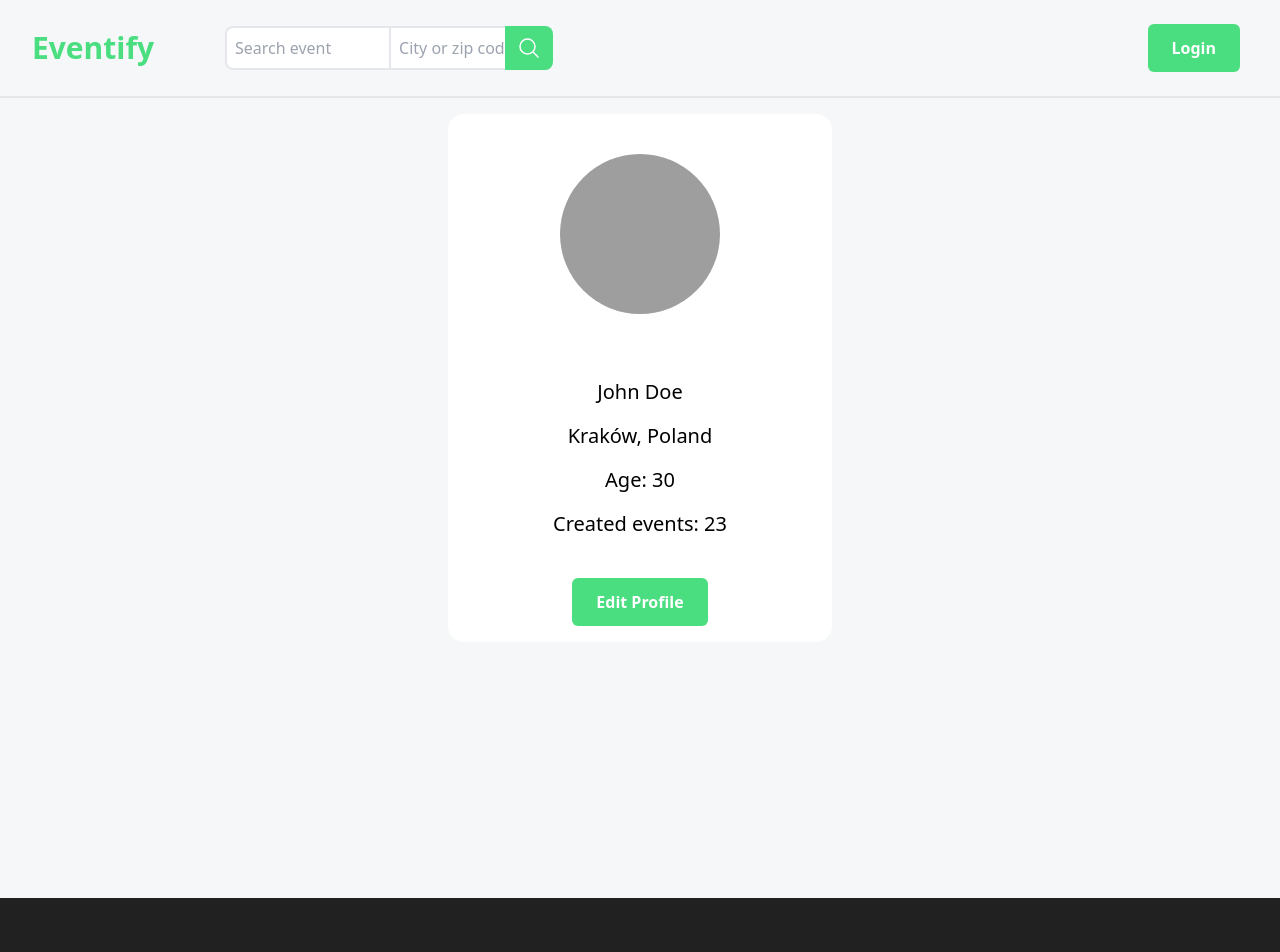
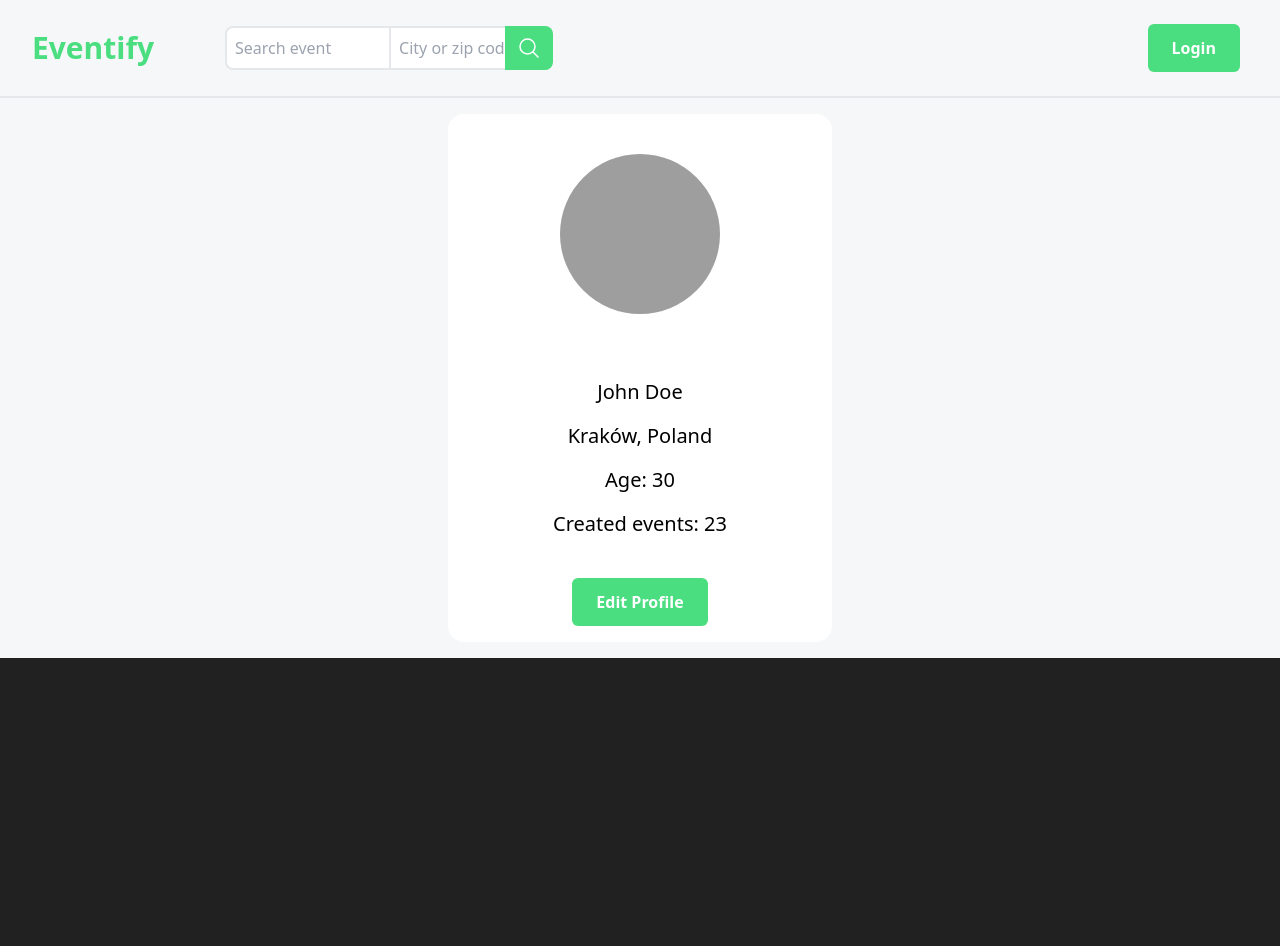
Before and after one commit to Shaymoun/eventify, a React (Vite) app in the folder frontend/: page /profile in a window 1280 px wide. Shown: the top 952 px of the page. Built offline with nearby package versions, Linux system fonts and the light colour scheme; grey boxes are pictures that could not be loaded.

Commit message:
chore: Styling changes and added loader to my events page.

```diff
--- a/frontend/src/App.jsx
+++ b/frontend/src/App.jsx
@@ -25,7 +25,7 @@ function App() {
 				{
 					path: "my-events",
 					children: [
-						{ index: true, element: <MyEventsPage /> },
+						{ index: true, element: <MyEventsPage />, loader:HomeEventsLoader},
 						{ path: ":eventId", element: <EventDetailPage /> },
 						{ path: ":eventId/edit", element: <EditEventPage /> },
 					],
--- a/frontend/src/components/Footer.jsx
+++ b/frontend/src/components/Footer.jsx
@@ -1,8 +1,5 @@
-
 const Footer = () => {
-  return (
-    <footer className="h-72 mt-auto bg-[#212121]"></footer>
-  )
+	return <footer className='h-72 bg-[#212121]'></footer>
 }
 
 export default Footer
--- a/frontend/src/index.css
+++ b/frontend/src/index.css
@@ -7,11 +7,3 @@
 	margin: 0;
 	box-sizing: border-box;
 }
-
-html,
-body,
-#root,
-#root > div {
-	background: #fff;
-	height: 100%;
-}
--- a/frontend/src/pages/MyEvents.jsx
+++ b/frontend/src/pages/MyEvents.jsx
@@ -1,9 +1,12 @@
+import { useLoaderData } from "react-router-dom"
 import EventsList from "../components/EventsList"
 
 const MyEventsPage = () => {
+	const data = useLoaderData()
+	const myEvents = data.events
 	return (
 		<>
-			<EventsList />
+			<EventsList events={myEvents} />
 		</>
 	)
 }
--- a/frontend/src/pages/Root.jsx
+++ b/frontend/src/pages/Root.jsx
@@ -6,7 +6,7 @@ const RootLayout = () => {
 	return (
 		<div>
 			<MainNavigation />
-			<main className='bg-primary-bg h-full'>
+			<main className='bg-primary-bg'>
 				<Outlet />
 			</main>
 			<Footer />
```
